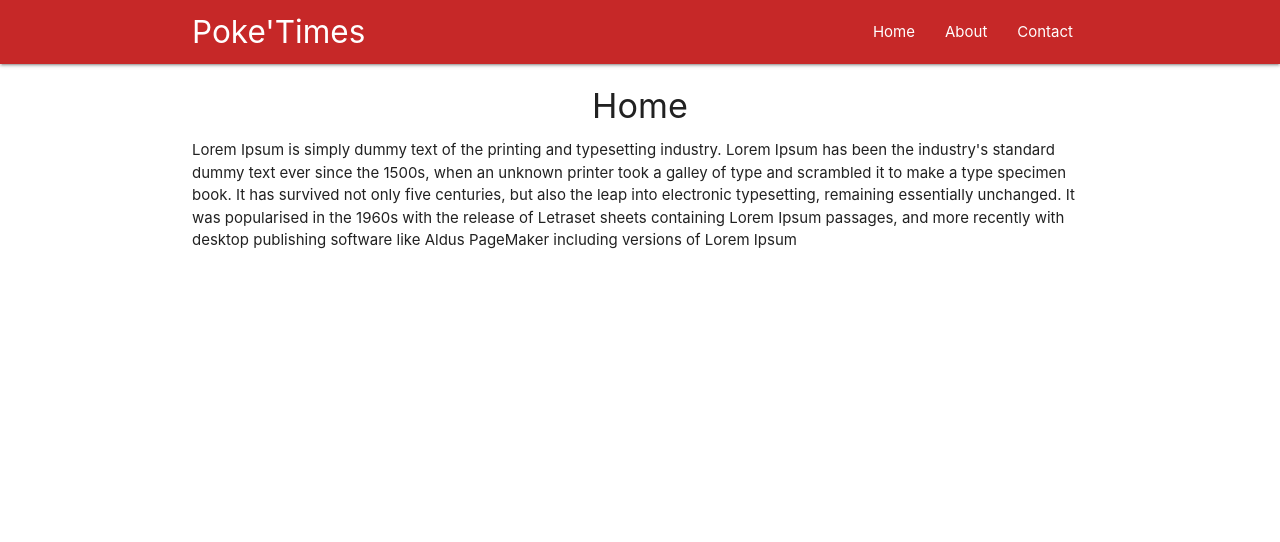
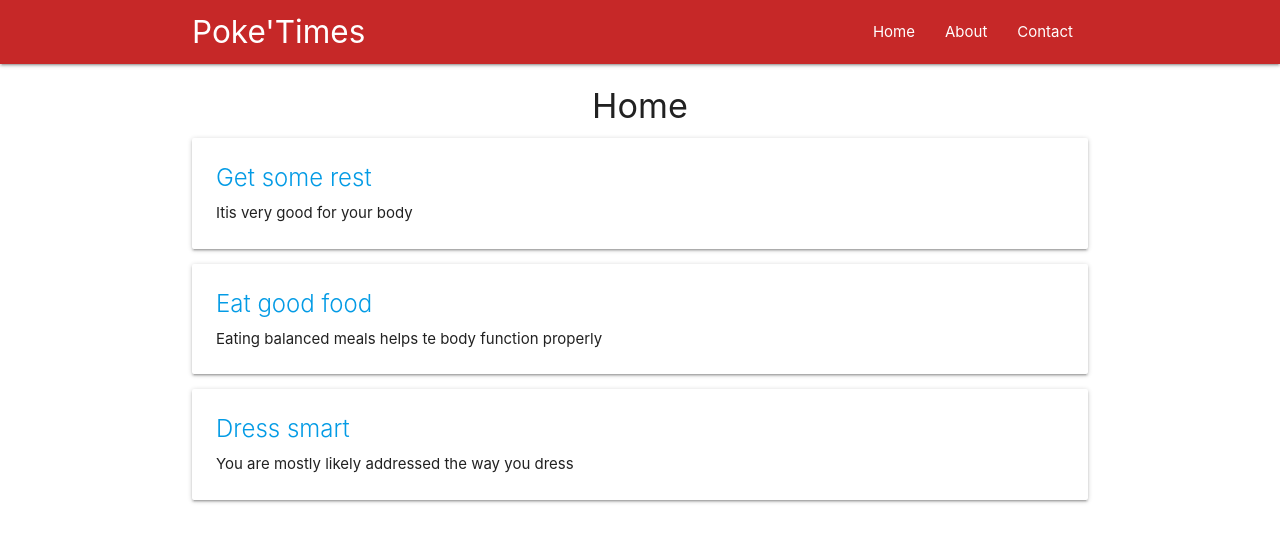
Before and after one commit to offiahchiaz/Reacted, a React (Create React App) app: page / in a window 1280 px wide. Shown: the top 542 px of the page. Built offline with nearby package versions, Linux system fonts and the light colour scheme.

Commit message:
Updated Hone.js Component with redux

```diff
--- a/package.json
+++ b/package.json
@@ -6,10 +6,13 @@
     "@testing-library/jest-dom": "^5.11.4",
     "@testing-library/react": "^11.1.0",
     "@testing-library/user-event": "^12.1.10",
+    "axios": "^0.21.1",
     "react": "^17.0.2",
     "react-dom": "^17.0.2",
+    "react-redux": "^7.2.4",
     "react-router-dom": "^5.2.0",
     "react-scripts": "4.0.3",
+    "redux": "^4.1.0",
     "web-vitals": "^1.0.1"
   },
   "scripts": {
--- a/src/App.js
+++ b/src/App.js
@@ -1,11 +1,12 @@
 import React, { Component } from 'react';
-import {BrowserRouter, Route } from 'react-router-dom';
+import {BrowserRouter, Route, Switch } from 'react-router-dom';
 
 
 import Navbar from './components/Navbar';
 import Home from './components/Home';
 import About from './components/About';
 import Contact from './components/Contact';
+import Post from './components/Post';
 
 class App extends Component {
   render() {
@@ -13,9 +14,12 @@ class App extends Component {
       <BrowserRouter>
         <div className="App">
           <Navbar />
-          <Route exact path='/' component={ Home } />
-          <Route path='/about' component={ About } />
-          <Route path='/contact' component={ Contact } />
+          <Switch>
+            <Route exact path='/' component={ Home } />
+            <Route path='/about' component={ About } />
+            <Route path='/contact' component={ Contact } />
+            <Route path="/:post_id" component={ Post } />
+          </Switch>
         </div>
       </BrowserRouter>
     );
--- a/src/components/About.js
+++ b/src/components/About.js
@@ -1,5 +1,5 @@
 import React from 'react';
-import Rainbow from './hoc/Rainbow';
+import Rainbow from '../hoc/Rainbow';
 
 const About = () => {
     return(
--- a/src/components/Home.js
+++ b/src/components/Home.js
@@ -1,25 +1,53 @@
-import React from 'react';
+import React, { Component } from 'react';
+import { Link } from 'react-router-dom';
+// import axios from 'axios';
+import { connect } from 'react-redux';
 
-const Home = () => {
-    return(
-        <div className="container">
-            <h4 className="center">Home</h4>
-            <p>Lorem Ipsum is simply dummy text of the printing
-                 and typesetting industry. Lorem Ipsum has been
-                 the industry's standard dummy text ever since
-                 the 1500s, when an unknown printer took a
-                 galley of type and scrambled it to make a type
-                 specimen book. It has survived not only five
-                 centuries, but also the leap into electronic
-                 typesetting, remaining essentially unchanged.
-                 It was popularised in the 1960s with the
-                 release of Letraset sheets containing Lorem
-                 Ipsum passages, and more recently with desktop
-                 publishing software like Aldus PageMaker including
-                 versions of Lorem Ipsum
-            </p>
-        </div>
-    )
+class Home extends Component {
+    // state = {
+    //     posts: []
+    // }
+    // componentDidMount() {
+    //     axios.get ('https://jsonplaceholder.typicode.com/posts')
+    //         .then(res => {
+    //             console.log(res);
+    //             this.setState({
+    //                 posts: res.data.slice(0,10)
+    //             })
+    //         })
+    // }
+    render() {
+        console.log(this.props)
+        const { posts } = this.props;
+        const postList = posts.length ? (
+            posts.map(post => {
+                return (
+                    <div className="post card" key={ post.id }>
+                        <div className="card-content">
+                            <Link to={'/' + post.id }>
+                             <span className="card-title">{ post.title }</span>
+                            </Link>
+                            <p>{ post.body }</p>
+                        </div>
+                    </div>
+                )
+            })
+        ) : (
+            <div className="center">No posts yet</div>
+        )
+        return(
+            <div className="container">
+                <h4 className="center">Home</h4>
+                { postList }
+            </div>
+        );
+    }
 }
 
-export default Home;
+const mapStateToProps = (state) => {
+    return {
+        posts: state.posts
+    }
+}
+
+export default connect(mapStateToProps)(Home);
--- a/src/components/hoc/Rainbow.js
+++ /dev/null
@@ -1,17 +0,0 @@
-import React from 'react';
-
-const Rainbow = (WrappedComponent) => {
-    const colours = ['red', 'pink', 'orange', 'blue', 'green', 'yellow'];
-    const randomColour = colours[Math.floor(Math.random() * 5)];
-    const className = `${randomColour}-text`;
-
-    return (props) => {
-        return(
-            <div className={className}>
-                <WrappedComponent {...props} />
-            </div>
-        )
-    }
-}
-
-export default Rainbow;
--- a/src/index.js
+++ b/src/index.js
@@ -3,10 +3,19 @@ import ReactDOM from 'react-dom';
 import './index.css';
 import App from './App';
 import reportWebVitals from './reportWebVitals';
+import { createStore } from 'redux';
+import { Provider } from 'react-redux';
+import rootReducer from './reducers/rootReducer';
+
+
+const store = createStore(rootReducer);
 
 ReactDOM.render(
   <React.StrictMode>
-    <App />
+    <Provider store={ store }>
+      <App />
+    </Provider>
+
   </React.StrictMode>,
   document.getElementById('root')
 );
```
Also changed, not shown: 1 other file (tests, documents, lock files or other folders).
